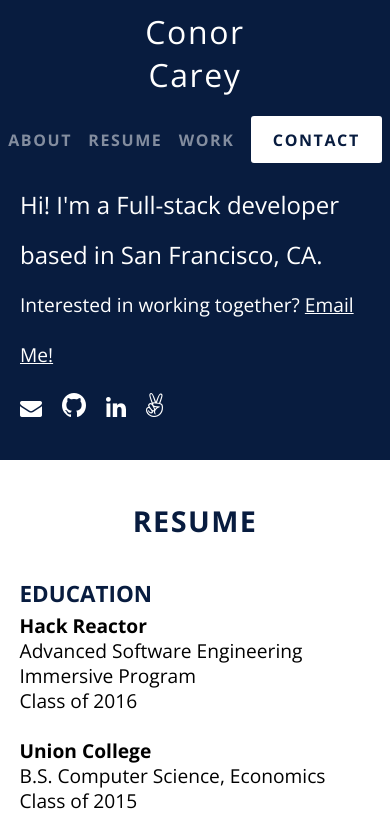
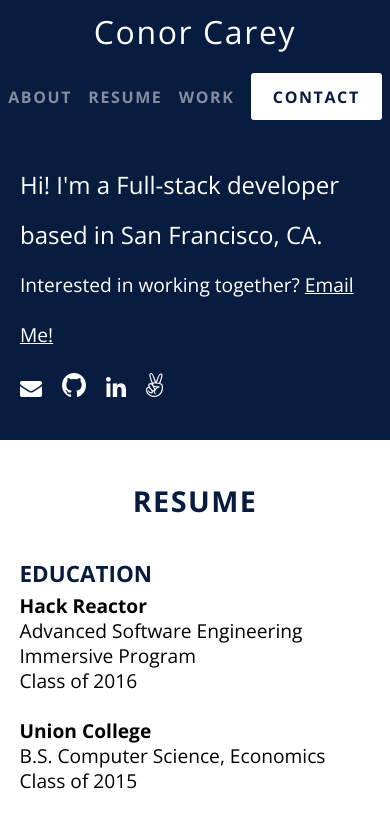
Before and after one commit to ccarey221/conorsportfolio, a React app: page / in a window 390 px wide. Shown: the top 820 px of the page. Built offline with nearby package versions, Linux system fonts and the light colour scheme.

Commit message:
mobile friendly design

```diff
--- a/src/Components/Body/body.css
+++ b/src/Components/Body/body.css
@@ -204,7 +204,7 @@ CSS for the CONTACT section
 
   .about {
     height: 300px;
-    margin-top: 130px;
+    margin-top: 120px;
   }
   .aboutContainer {
     padding: 20px;
@@ -214,6 +214,6 @@ CSS for the CONTACT section
 @media only screen and (max-width: 628px) {
   .about {
     height: 300px;
-    margin-top: 160px;
+    margin-top: 140px;
   }
 }
--- a/src/Components/Header/header.css
+++ b/src/Components/Header/header.css
@@ -76,6 +76,7 @@ a {
   }
 
   .name {
+    width: 100%;
     padding-top: 10px;
   }
 }
```
